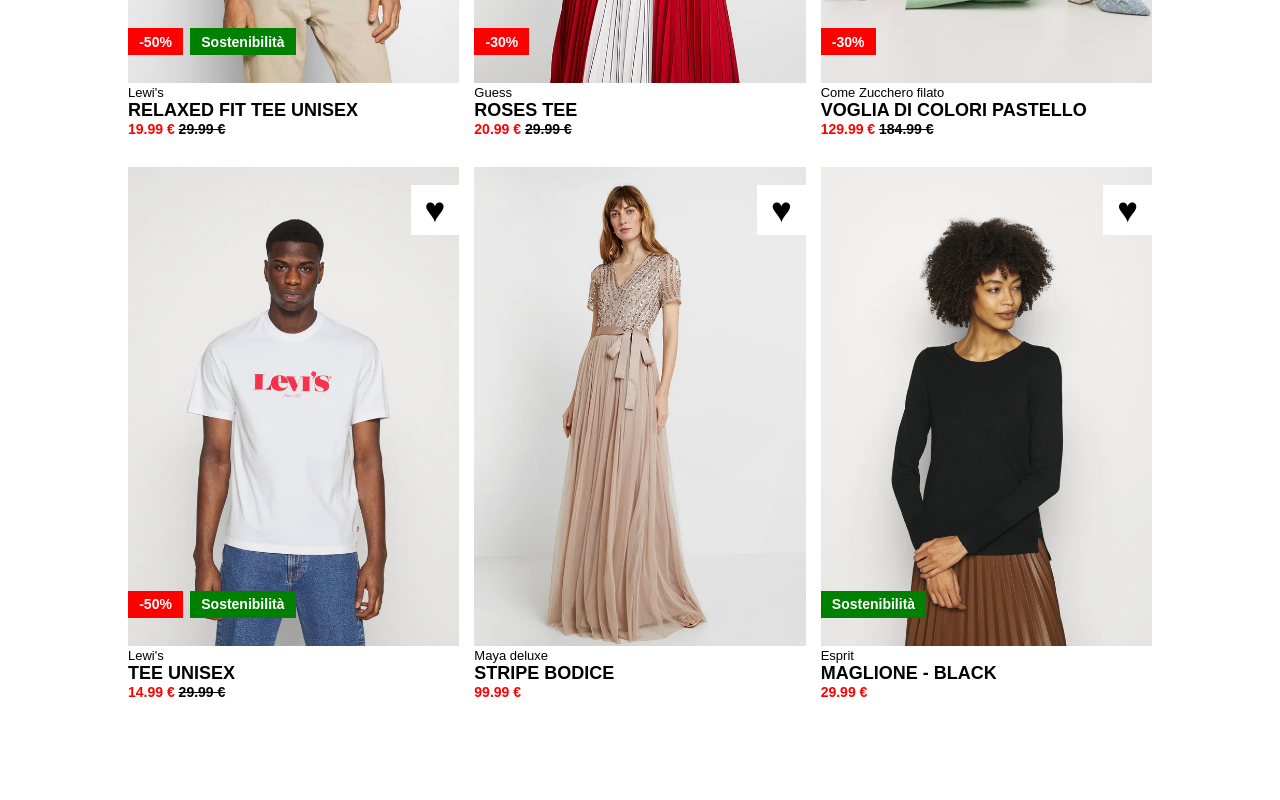
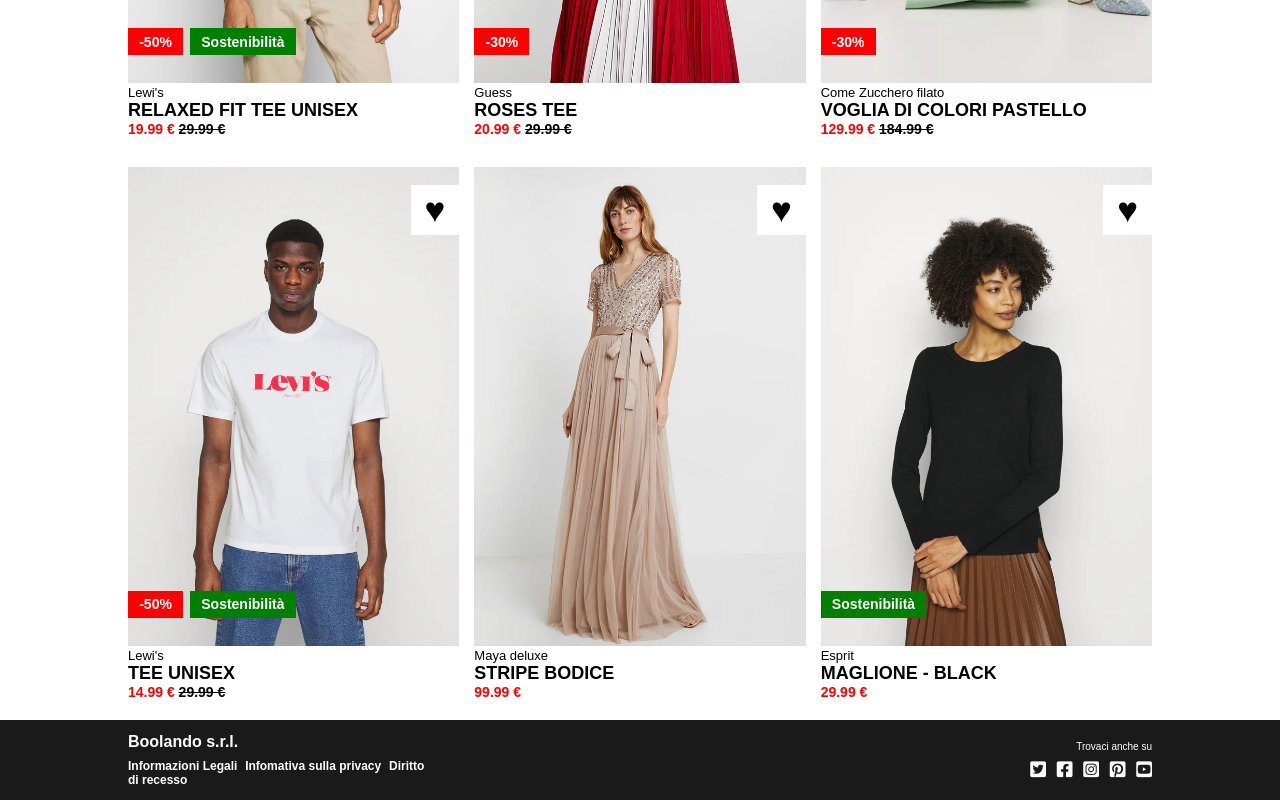
Before and after one commit to igor-86/html-css-boolando, a plain HTML site: page index.html in a window 1280 px wide. Shown: the part 495-1295 px from the top of the page. Before the commit the page ends 1195 px from the top, so only its background shows below. Drawn offline with Linux system fonts and the light colour scheme.

Commit message:
Footer - Layout complete

```diff
--- a/css/style.css
+++ b/css/style.css
@@ -29,6 +29,7 @@
 }
 .box-nav{
     width: 80%;
+    height: 80px;
     margin: 0 auto;
     display: flex;
     justify-content: space-between;
@@ -45,7 +46,6 @@
 }
 .box-nav .logo{
     width:60%;
-    height: 80px;
     display: flex;
     align-items: center;
     justify-content: center;
@@ -90,6 +90,38 @@
     color: white;
     padding: .4em .8em;
     font-size: 1.4rem;
+}
+
+/* Footer */
+.box-footer{
+    width: 100%;
+    height: 80px;
+    background-color: #1a1a1a;
+    margin-top: 2em;
+}
+.box-cont{
+    width: 80%;
+    height: 80px;
+    margin: 0 auto;
+    display: flex;
+    justify-content: space-between;
+    align-items:center;
+}
+.legal{
+    width: 30%;
+}
+.legal > h3{
+    color: white;
+    font-size: 1.6rem;
+    margin-bottom:.8rem;
+}
+.social{
+    text-align: end;
+    width: 30%;
+    color: white;
+}
+.social p{
+    margin-bottom: .8rem;
 }
 
 /* Hover Effects */
@@ -139,3 +171,6 @@
     padding: .5rem 1.4rem;
     background-color: white;
 }
+.he{
+    font-size: 1.2rem;
+}
--- a/index.html
+++ b/index.html
@@ -140,6 +140,26 @@
     <!-- /Main -->
 
     <!-- Footer -->
+    <footer>
+        <section class="box-footer">
+            <div class="box-cont">
+                <div class="legal">
+                    <h3>Boolando s.r.l.</h3>
+                    <span class="style-list he">Informazioni Legali</span>
+                    <span class="style-list he">Infomativa sulla privacy</span>
+                    <span class="style-list he">Diritto di recesso</span>
+                </div>
+                <div class="social">
+                    <p>Trovaci anche su</p>
+                    <i class="fa-brands fa-square-twitter white mr"></i>
+                    <i class="fa-brands fa-square-facebook white mr"></i>
+                    <i class="fa-brands fa-square-instagram white mr"></i>
+                    <i class="fa-brands fa-square-pinterest white mr"></i>
+                    <i class="fa-brands fa-square-youtube white"></i>
+                </div>
+            </div>
+        </section>
+    </footer>
     <!-- /Footer -->
 
 </body>
```
